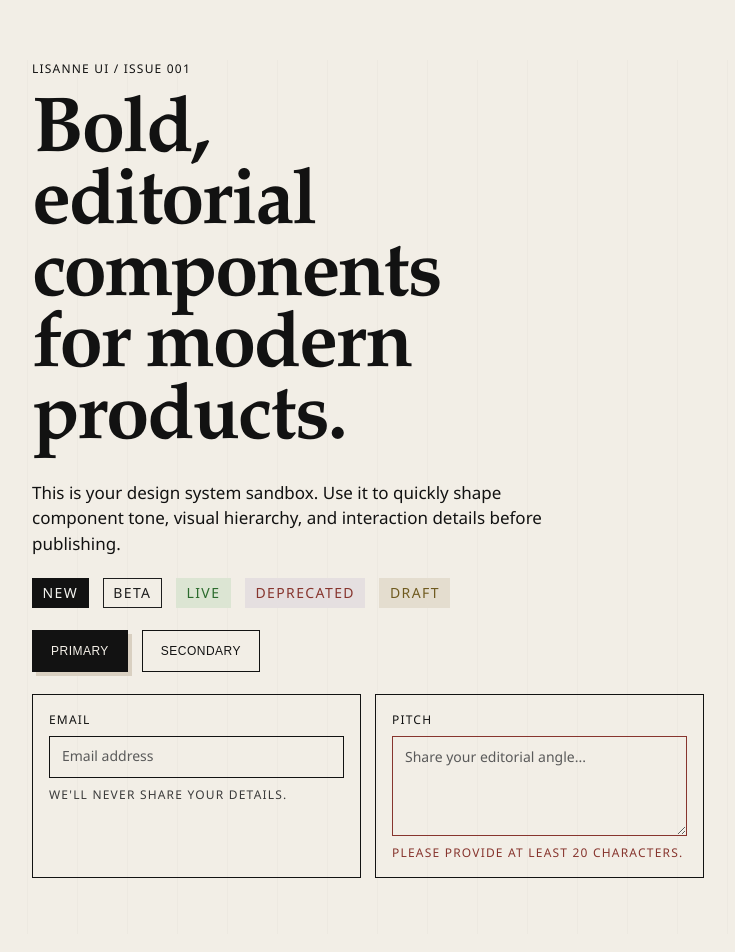
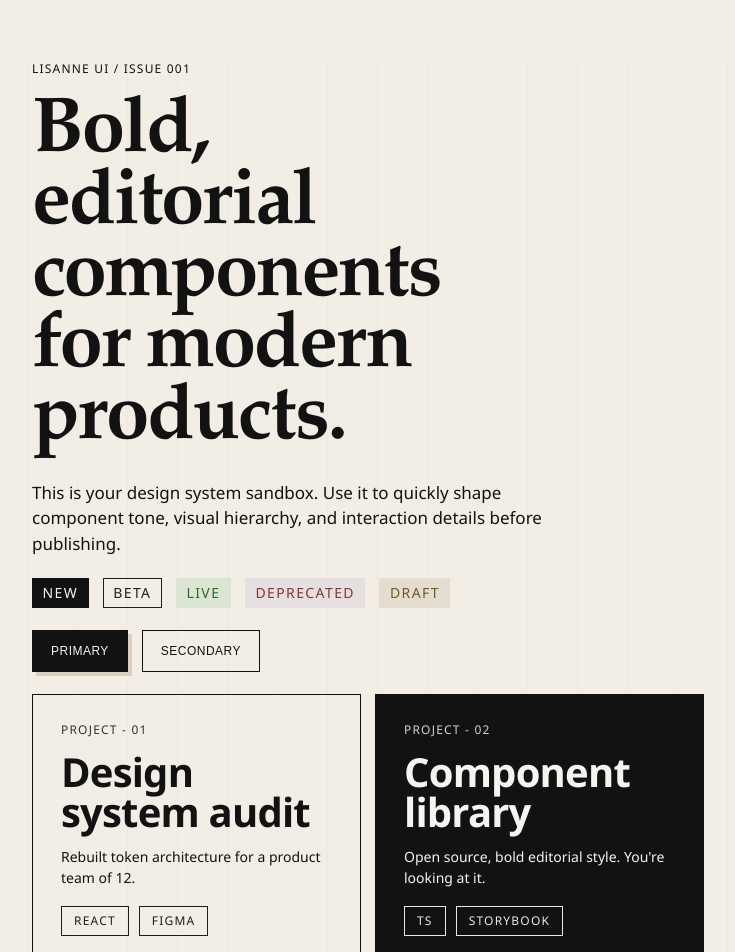
Before and after one commit to LisanneArdern/lisanne-ui, a React (Vite) app: page / in a window 1280 px wide. Shown: the top 952 px of the page, without its empty margins (272-1007 px from the left). Built offline with nearby package versions, Linux system fonts and the light colour scheme.

Commit message:
Add cards (#4)

```diff
--- /dev/null
+++ b/src/components/Card/Card.tsx
@@ -0,0 +1,46 @@
+import type { HTMLAttributes, ReactNode } from "react";
+import "./card.css";
+
+type CardVariant = "default" | "inverted";
+
+export type CardProps = HTMLAttributes<HTMLElement> & {
+  variant?: CardVariant;
+  eyebrow?: string;
+  title?: string;
+  description?: string;
+  tags?: string[];
+  children?: ReactNode;
+};
+
+export function Card({
+  variant = "default",
+  eyebrow,
+  title,
+  description,
+  tags,
+  className,
+  children,
+  ...rest
+}: CardProps) {
+  const classes = ["lsn-card", `lsn-card--${variant}`, className]
+    .filter(Boolean)
+    .join(" ");
+
+  return (
+    <article className={classes} {...rest}>
+      {eyebrow ? <p className="lsn-card__eyebrow">{eyebrow}</p> : null}
+      {title ? <h3 className="lsn-card__title">{title}</h3> : null}
+      {description ? <p className="lsn-card__description">{description}</p> : null}
+      {tags?.length ? (
+        <div className="lsn-card__tags" aria-label="Card tags">
+          {tags.map((tag) => (
+            <span key={tag} className="lsn-card__tag">
+              {tag}
+            </span>
+          ))}
+        </div>
+      ) : null}
+      {children}
+    </article>
+  );
+}
--- /dev/null
+++ b/src/components/Card/card.css
@@ -0,0 +1,59 @@
+.lsn-card {
+  display: grid;
+  gap: 14px;
+  border: var(--lsn-border-default) solid #121212;
+  border-radius: var(--lsn-radius-card);
+  background: transparent;
+  color: #121212;
+  padding: 26px 28px;
+}
+
+.lsn-card--inverted {
+  background: #121212;
+  color: #f4f4f0;
+}
+
+.lsn-card__eyebrow {
+  margin: 0;
+  text-transform: uppercase;
+  letter-spacing: var(--lsn-letter-label);
+  font-size: 12px;
+  font-weight: var(--lsn-font-bold);
+  opacity: 0.85;
+}
+
+.lsn-card__title {
+  margin: 0;
+  font-size: clamp(28px, 4vw, 40px);
+  line-height: 1.02;
+  letter-spacing: -0.02em;
+}
+
+.lsn-card__description {
+  margin: 0;
+  max-width: 36ch;
+  font-size: 14px;
+  line-height: 1.45;
+  font-weight: var(--lsn-font-body);
+}
+
+.lsn-card__tags {
+  display: flex;
+  flex-wrap: wrap;
+  gap: 10px;
+  margin-top: 4px;
+}
+
+.lsn-card__tag {
+  display: inline-flex;
+  align-items: center;
+  border: var(--lsn-border-soft) solid currentColor;
+  border-radius: var(--lsn-radius-none);
+  font-size: 12px;
+  font-weight: var(--lsn-font-bold);
+  letter-spacing: var(--lsn-letter-label);
+  line-height: 1;
+  padding: 8px 12px;
+  text-transform: uppercase;
+  opacity: 0.95;
+}
--- /dev/null
+++ b/src/components/Card/index.ts
@@ -0,0 +1,2 @@
+export { Card } from "./Card";
+export type { CardProps } from "./Card";
--- a/src/components/index.ts
+++ b/src/components/index.ts
@@ -1,4 +1,5 @@
 export * from "./Button";
 export * from "./Badge";
+export * from "./Card";
 export * from "./Input";
 export * from "./Textarea";
--- a/src/main.tsx
+++ b/src/main.tsx
@@ -1,6 +1,6 @@
 import { StrictMode } from "react";
 import { createRoot } from "react-dom/client";
-import { Badge, Button, Input, Textarea } from "./components";
+import { Badge, Button, Card, Input, Textarea } from "./components";
 import { tokens } from "./tokens";
 import "./styles.css";
 
@@ -26,6 +26,21 @@ export function PreviewApp() {
         <Button>Primary</Button>
         <Button variant="secondary">Secondary</Button>
       </div>
+      <section className="preview-card-grid">
+        <Card
+          eyebrow="Project - 01"
+          title="Design system audit"
+          description="Rebuilt token architecture for a product team of 12."
+          tags={["React", "Figma"]}
+        />
+        <Card
+          variant="inverted"
+          eyebrow="Project - 02"
+          title="Component library"
+          description="Open source, bold editorial style. You're looking at it."
+          tags={["TS", "Storybook"]}
+        />
+      </section>
       <section className="preview-card-grid">
         <article className="preview-card">
           <Input
```
Also changed, not shown: 2 other files (tests, documents, lock files or other folders).
